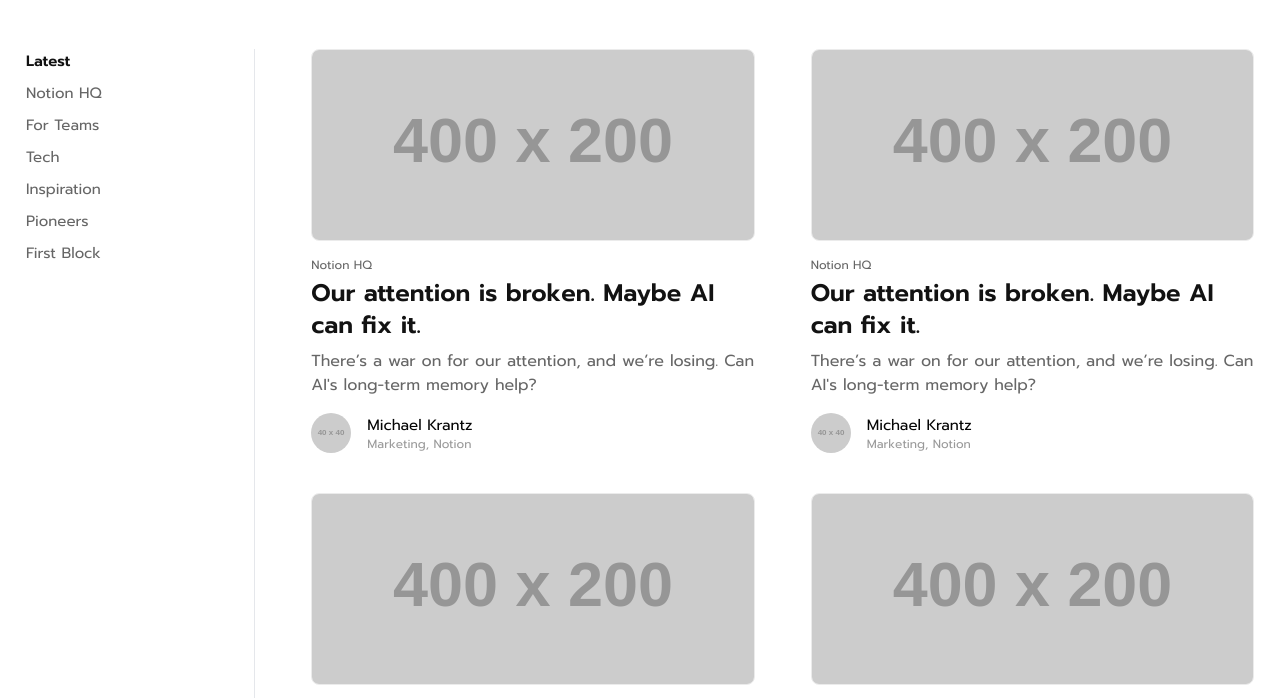
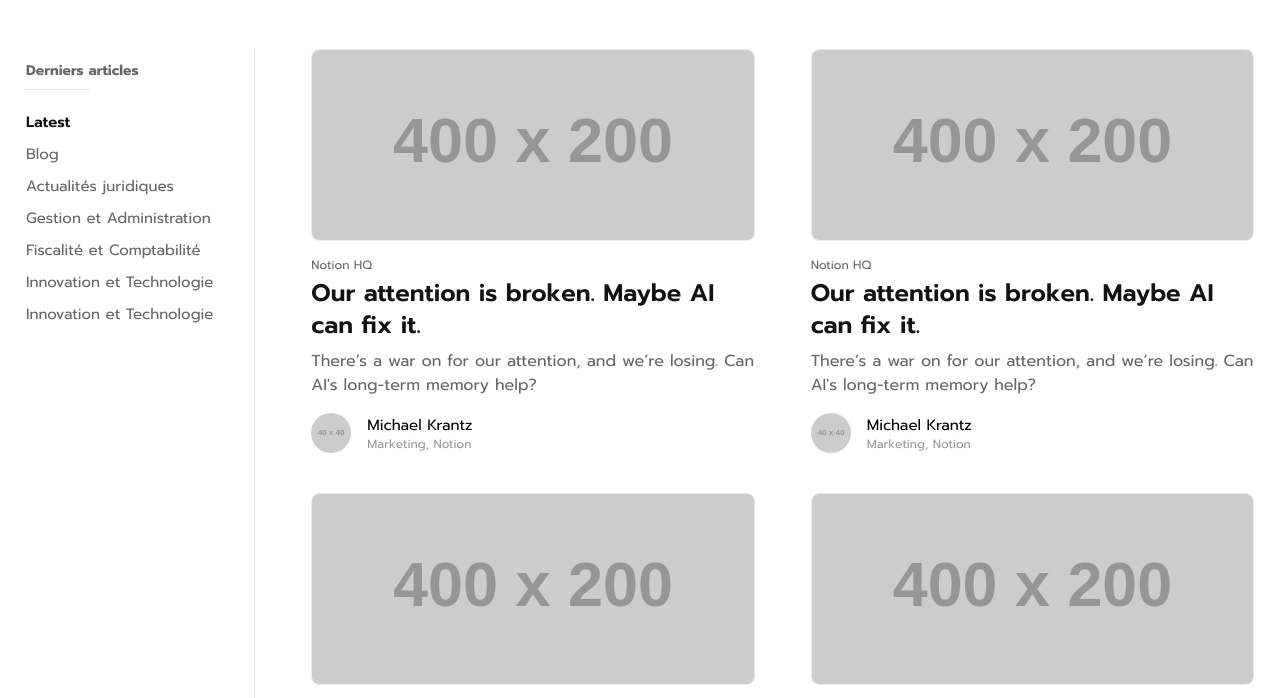
Before and after one commit to manikmt01/demo08, a website built with Vite: page blog.html in a window 1280 px wide. Shown: the part 63-761 px from the top of the page. Built offline with nearby package versions, Linux system fonts and the light colour scheme; placeholder pictures from the web are drawn by us.

Commit message:
update blog

```diff
--- a/blog.html
+++ b/blog.html
@@ -101,21 +101,18 @@
       <div class="grid lg:grid-cols-9 grid-cols-1 gap-x-14">
         <!-- Sidebar -->
         <div class="lg:col-span-2 col-span-1 lg:border-r border-gray-200 lg:sticky lg:top-24 left-0 lg:h-[85vh]">
-          <!--
-          <h2 class="font-normal lg:mb-4 mb-6 mt-3 text-[#0009] text-sm lg:max-w-[200px]">Thoughts on the future of Que
-            vous soyez jeune entrepreneur ou confirmé, nos ressources sont conçues pour vous fournir les connaissances
-            et les
-            outils nécessaires afin de naviguer efficacement dans le monde complexe de la gestion d’entreprise.
+
+          <h2 class="font-bold lg:mb-2 mb-2 mt-3 text-[#0009] text-sm lg:max-w-[200px]">Derniers articles
           </h2>
-          <hr class="lg:my-5 pb-2 pt-2 border-[#0000001a] lg:w-16" /> -->
+          <hr class="lg:my-2 pb-1 pt-2 border-[#0000001a] lg:w-16" />
           <ul class=" flex lg:flex-col flex-row gap-x-5 gap-y-2 flex-wrap lg:mb-0 mb-7">
             <li><a href="#" class="text-[15px] text-[#121212] font-semibold hover:text-[#cf331f]">Latest</a></li>
-            <li><a href="#" class="text-[15px] text-[#00000099] hover:text-[#cf331f]">Notion HQ</a></li>
-            <li><a href="#" class="text-[15px] text-[#00000099] hover:text-[#cf331f]">For Teams</a></li>
-            <li><a href="#" class="text-[15px] text-[#00000099] hover:text-[#cf331f]">Tech</a></li>
-            <li><a href="#" class="text-[15px] text-[#00000099] hover:text-[#cf331f]">Inspiration</a></li>
-            <li><a href="#" class="text-[15px] text-[#00000099] hover:text-[#cf331f]">Pioneers</a></li>
-            <li><a href="#" class="text-[15px] text-[#00000099] hover:text-[#cf331f]">First Block</a></li>
+            <li><a href="#" class="text-[15px] text-[#00000099] hover:text-[#cf331f]">Blog</a></li>
+            <li><a href="#" class="text-[15px] text-[#00000099] hover:text-[#cf331f]">Actualités juridiques</a></li>
+            <li><a href="#" class="text-[15px] text-[#00000099] hover:text-[#cf331f]">Gestion et Administration</a></li>
+            <li><a href="#" class="text-[15px] text-[#00000099] hover:text-[#cf331f]">Fiscalité et Comptabilité</a></li>
+            <li><a href="#" class="text-[15px] text-[#00000099] hover:text-[#cf331f]">Innovation et Technologie</a></li>
+            <li><a href="#" class="text-[15px] text-[#00000099] hover:text-[#cf331f]">Innovation et Technologie</a></li>
           </ul>
 
         </div>
```
Also changed, not shown: css/style.min.css.
